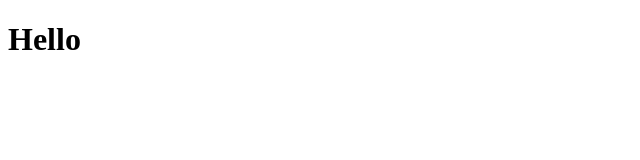
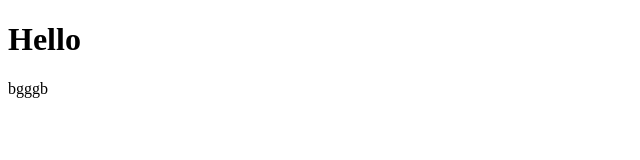
Before and after one commit to vyacheslav98-vv/1, a plain HTML site: page index.html in a window 1280 px wide. Shown: the full height of the page, 0-640 px from the left. Drawn offline with Linux system fonts and the light colour scheme.

Commit message:
second commit

```diff
--- a/index.html
+++ b/index.html
@@ -8,5 +8,6 @@
 </head>
 <body>
   <h1>Hello</h1>
+  <p>bgggb</p>
 </body>
 </html>
```
